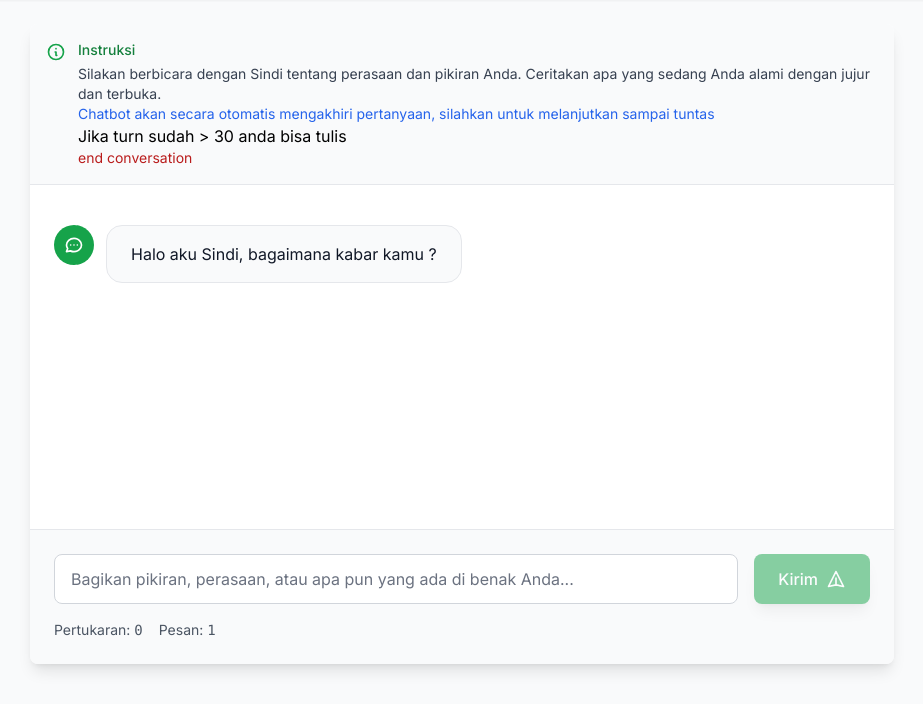
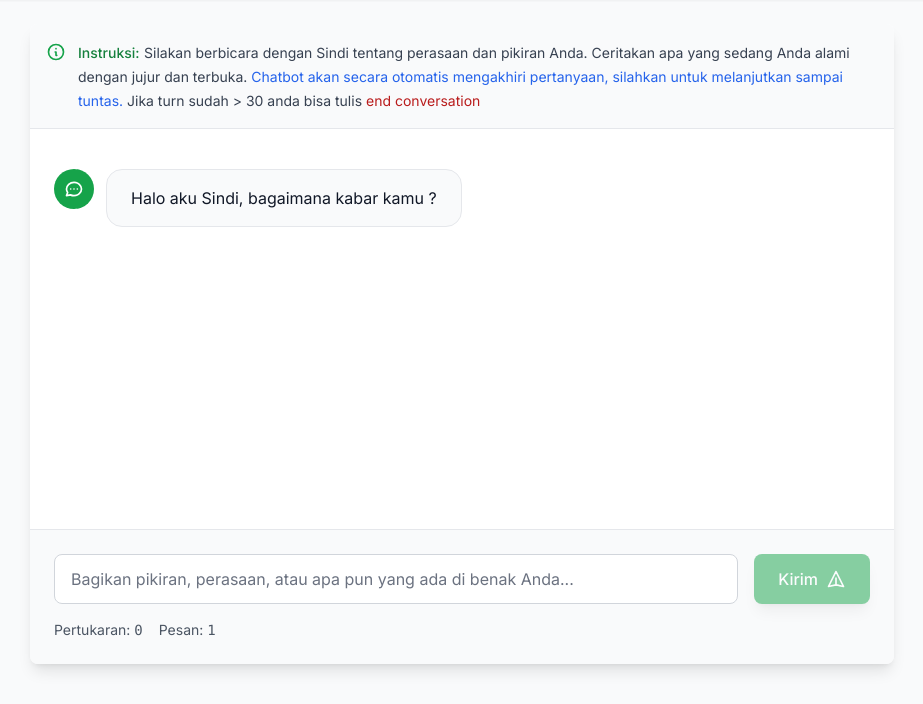
Before and after one commit to wicaksonoleksono/MLMH, a Python web app: template app/templates/assessment/llm.html in a window 1280 px wide. Shown: the part 162-866 px from the top of the page, without its empty margins (178-1101 px from the left). Run offline with Jinja, Linux system fonts and the light colour scheme; the template is opened without the code that fills it, so the values that code supplies are empty; some libraries are stand-ins or nearby versions.

Commit message:
[19.09.25] wicaksonolxn | ✨ feat : ""

```diff
--- a/app/templates/assessment/llm.html
+++ b/app/templates/assessment/llm.html
@@ -69,13 +69,17 @@ dengan Sindi{% endblock %}
             />
           </svg>
           <div>
-            <h3 class="text-sm font-medium text-green-700">Instruksi</h3>
-            <p class="text-sm text-gray-700 mt-1">
-              Silakan berbicara dengan Sindi tentang perasaan dan pikiran Anda.
-              Ceritakan apa yang sedang Anda alami dengan jujur dan terbuka.
-              <p class="text-sm text-blue-600"> Chatbot akan secara otomatis mengakhiri pertanyaan, silahkan untuk melanjutkan sampai tuntas</p>
-              Jika turn sudah > 30 anda bisa tulis <p class="text-sm text-red-700">end conversation</p>
-            </p>
+          <h3 class="text-sm font-medium text-green-700 inline">Instruksi:</h3>
+          <span class="text-sm text-gray-700">
+            Silakan berbicara dengan Sindi tentang perasaan dan pikiran Anda. Ceritakan apa yang sedang Anda alami dengan jujur dan terbuka.
+          </span>
+          <span class="text-sm text-blue-600">
+            Chatbot akan secara otomatis mengakhiri pertanyaan, silahkan untuk melanjutkan sampai tuntas.
+          </span>
+          <span class="text-sm text-gray-700">
+            Jika turn sudah &gt; 30 anda bisa tulis
+          </span>
+          <span class="text-sm text-red-700">end conversation</span>
           </div>
         </div>
       </div>
```
